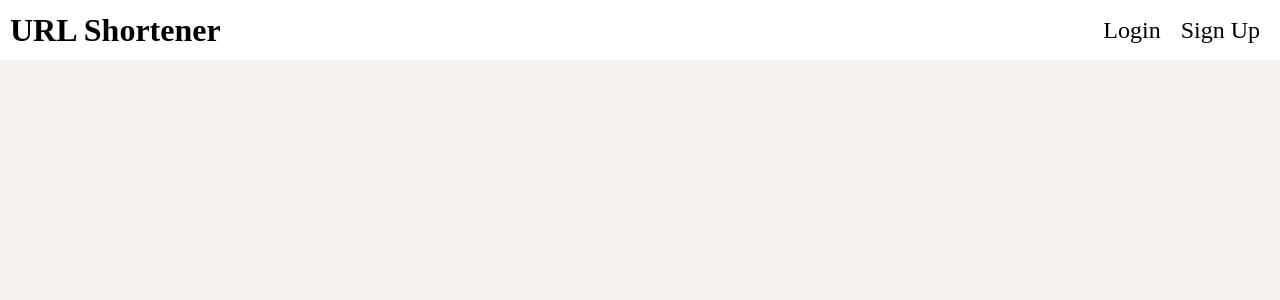
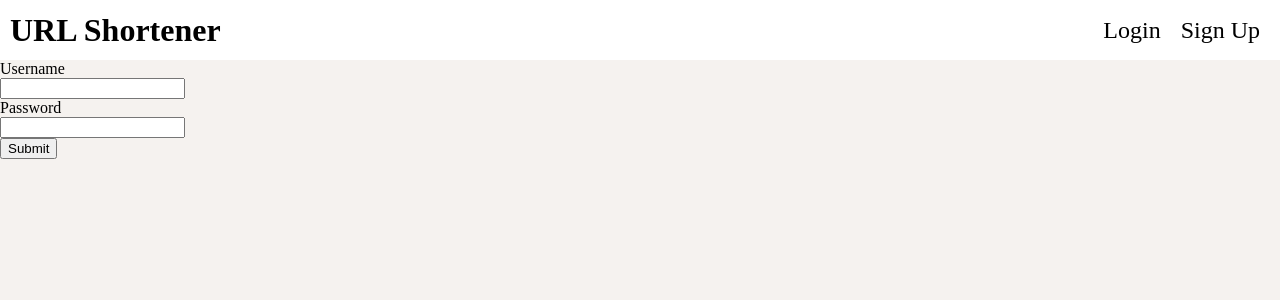
Before and after one commit to knowyourenemy/url-shortener, a React (Create React App) app in the folder client/: page /login in a window 1280 px wide. Shown: the top 300 px of the page. Built offline with nearby package versions, Linux system fonts and the light colour scheme.

Commit message:
Frontend basic login page.

```diff
--- a/client/src/App.tsx
+++ b/client/src/App.tsx
@@ -1,16 +1,18 @@
-import { Routes } from 'react-router-dom';
+import { Navigate, Route, Routes } from 'react-router-dom';
 import Navbar from './components/Navbar';
 import styles from './App.module.css';
-import { useState } from 'react';
+import { useEffect, useState } from 'react';
+import LoginPage from './pages/LoginPage';
 
 const App: React.FC = () => {
   const [loggedIn, setLoggedIn] = useState<boolean>(false);
   const [username, setUsername] = useState<string | undefined>();
-
   return (
     <div className={styles.App}>
       <Navbar loggedIn={loggedIn} username={username} />
-      <Routes></Routes>
+      <Routes>
+        <Route path="login" element={loggedIn ? <Navigate to="/" /> : <LoginPage setLoggedIn={setLoggedIn} />} />
+      </Routes>
     </div>
   );
 };
--- /dev/null
+++ b/client/src/pages/LoginPage.tsx
@@ -0,0 +1,59 @@
+import { useState } from 'react';
+import styles from './LoginPage.module.css';
+
+interface LoginProps {
+  setLoggedIn: (loggedIn: boolean) => void;
+}
+
+const LoginPage: React.FC<LoginProps> = ({ setLoggedIn }) => {
+  const [username, setUsername] = useState<string | undefined>();
+  const [password, setPassword] = useState<string | undefined>();
+  const [error, setError] = useState<string | undefined>();
+
+  const submitForm = () => {
+    fetch('http://localhost:8000/api/user/login', {
+      method: 'POST',
+      headers: { 'Content-Type': 'application/json' },
+      credentials: 'include',
+      body: JSON.stringify({ username: username, password: password }),
+    }).then((res) => {
+      if (res.status === 200) {
+        setLoggedIn(true);
+      } else if (res.status === 400) {
+        setError('Incomplete information.');
+      } else if (res.status == 404) {
+        setError('User not found.');
+      } else {
+        setError('Something went wrong.');
+      }
+    });
+  };
+
+  return (
+    <div className={styles.wrapper}>
+      <div className={styles.content}>
+        {error && <div className={styles.error}>{error}</div>}
+        <form>
+          <div className={styles.row}>
+            <div className={styles.label}>Username</div>
+            <input className={styles.input} value={username || ''} onChange={(e) => setUsername(e.target.value)} />
+          </div>
+          <div className={styles.row}>
+            <div className={styles.label}>Password</div>
+            <input
+              type="password"
+              className={styles.input}
+              value={password || ''}
+              onChange={(e) => setPassword(e.target.value)}
+            />
+          </div>
+          <button type="button" onClick={submitForm}>
+            Submit
+          </button>
+        </form>
+      </div>
+    </div>
+  );
+};
+
+export default LoginPage;
```
Also changed, not shown: client/src/pages/LoginPage.module.css (added), 1 other file (tests, documents, lock files or other folders).
